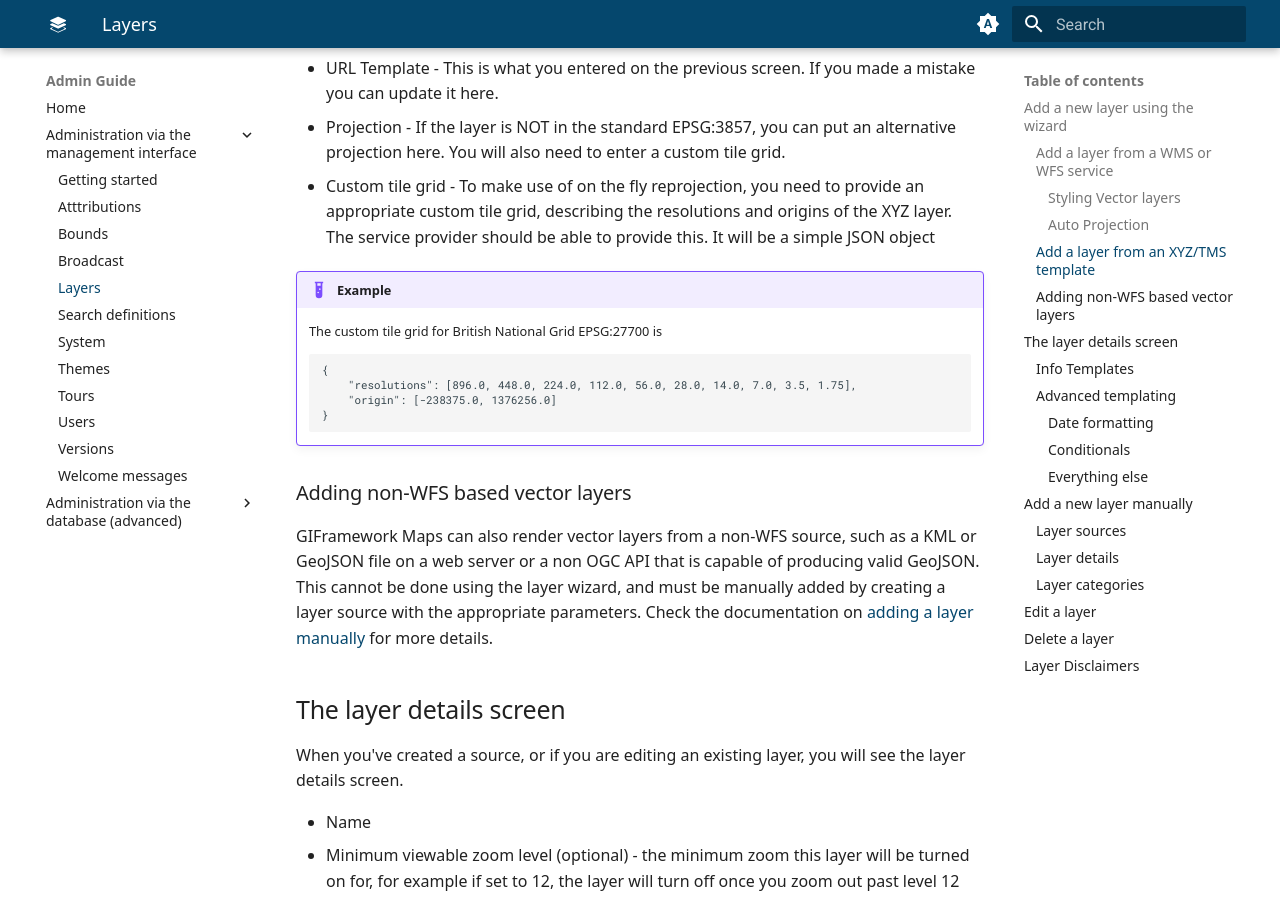
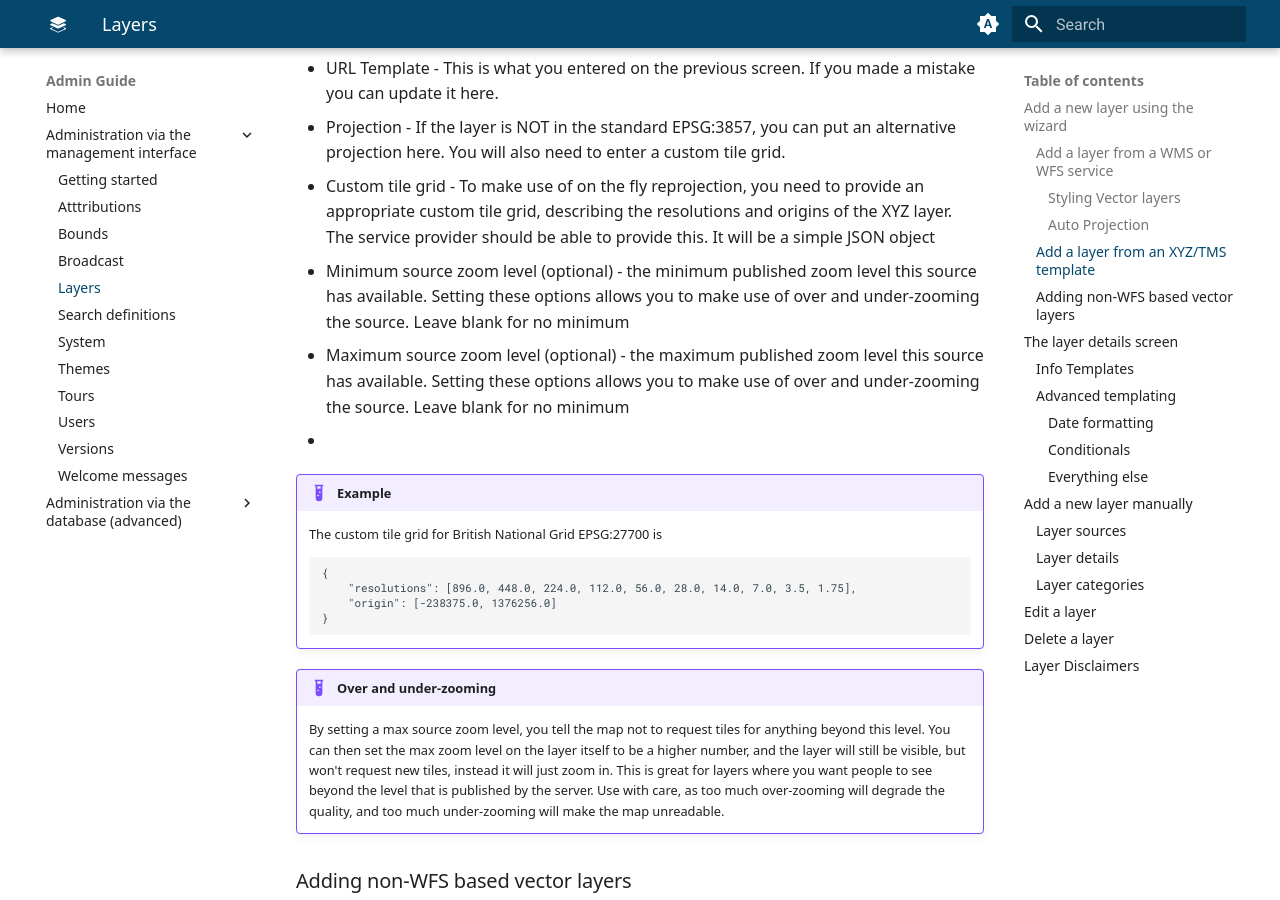
Before and after one commit to Dorset-Council-UK/GIFramework-Maps-Admin-Guide, an MkDocs documentation site: the page built from docs/gui/layers.md, in a window 1280 px wide and 900 px high, scrolled down 3357 px. Built offline with MkDocs 1.6.1 and Material for MkDocs 9.7.7, drawn with Linux system fonts in a browser that asks for light colours.

Commit message:
Update layers.md

````diff
--- a/docs/gui/layers.md
+++ b/docs/gui/layers.md
@@ -82,7 +82,9 @@
 - URL Template - This is what you entered on the previous screen. If you made a mistake you can update it here.
 - Projection - If the layer is NOT in the standard EPSG:3857, you can put an alternative projection here. You will also need to enter a custom tile grid.
 - Custom tile grid - To make use of on the fly reprojection, you need to provide an appropriate custom tile grid, describing the resolutions and origins of the XYZ layer. The service provider should be able to provide this. It will be a simple JSON object
-
+- Minimum source zoom level (optional) - the minimum published zoom level this source has available. Setting these options allows you to make use of over and under-zooming the source. Leave blank for no minimum
+- Maximum source zoom level (optional) - the maximum published zoom level this source has available. Setting these options allows you to make use of over and under-zooming the source. Leave blank for no minimum
+-
 !!! example
     The custom tile grid for British National Grid EPSG:27700 is
     ```
@@ -91,6 +93,10 @@
         "origin": [-238375.0, 1376256.0]
     }
     ```
+
+!!! example "Over and under-zooming"
+    By setting a max source zoom level, you tell the map not to request tiles for anything beyond this level. You can then set the max zoom level on the layer itself to be a higher number, and the layer will still be visible, but won't request new tiles, instead it will just zoom in.
+    This is great for layers where you want people to see beyond the level that is published by the server. Use with care, as too much over-zooming will degrade the quality, and too much under-zooming will make the map unreadable.
 
 ### Adding non-WFS based vector layers
 
````
